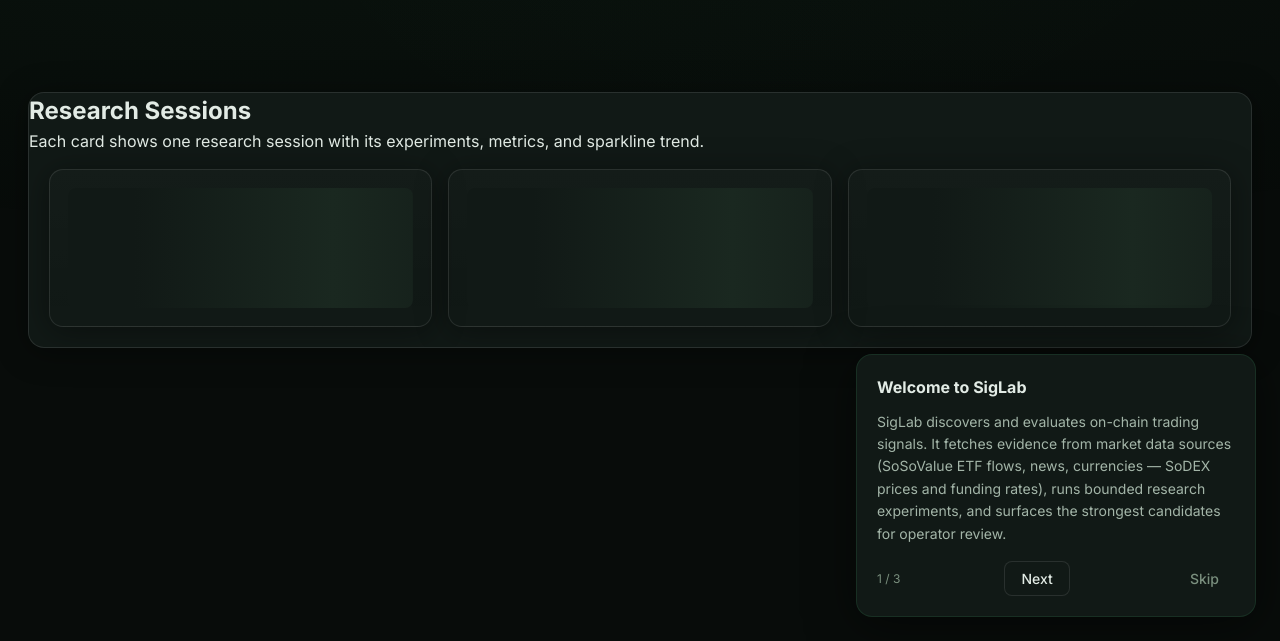
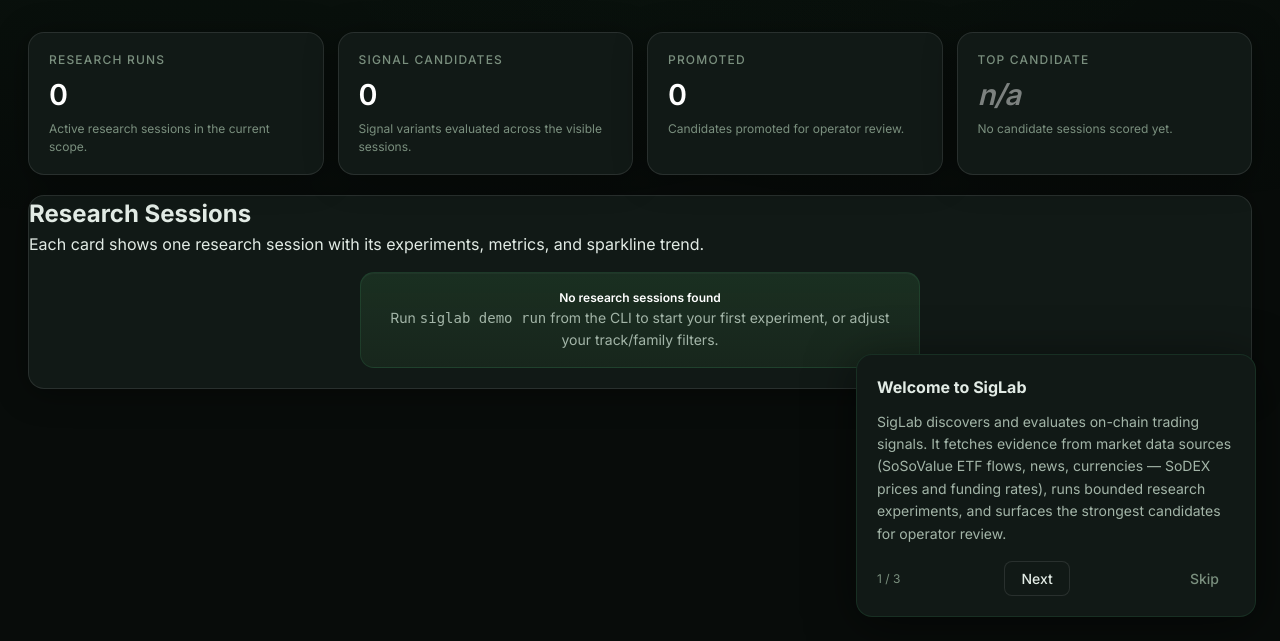
Before and after one commit to polytom868-pixel/siglab, a FastAPI app: page / in a window 1280 px wide. Shown: the part 159-800 px from the top of the page. Run offline with FastAPI, Linux system fonts and the light colour scheme; data that the repository does not hold is empty.

Commit message:
fix: dashboard render and operator evidence path
re-add render() call after refresh() data fetch (regression from filter pre-pop removal)
pass evidence_dir to operator pipeline so run_once loads evidence files
remove orphaned css properties causing parse error

```diff
--- a/siglab/cli/operator.py
+++ b/siglab/cli/operator.py
@@ -49,7 +49,7 @@ async def run_operator(args: argparse.Namespace) -> None:
     lake = ParquetLake(settings.root_dir / "data" / "cache")
     feeds = SoDEXFeeds(lake=lake)
     paper_client = SoDEXPaperPerpsClient(feeds=feeds, sessions_dir=sessions_dir)
-    pipeline = OperatorPipeline(dry_run=dry_run, paper_client=paper_client)
+    pipeline = OperatorPipeline(dry_run=dry_run, paper_client=paper_client, evidence_dir=settings.root_dir / "runs" / "evidence")
     spec: dict[str, Any] = {}
     if args.spec:
         spec_path = Path(str(args.spec))
--- a/siglab/dashboard/static/home.js
+++ b/siglab/dashboard/static/home.js
@@ -85,6 +85,7 @@ async function refresh() {
       if (fam) familyCounts[fam] = (familyCounts[fam] || 0) + 1;
     }
     populateFamilyFilter(data.summary?.families || [], family, escapeHtml, familyCounts);
+    render();
 
   } catch (error) {
     if (error.name !== "AbortError") {
--- a/siglab/dashboard/static/styles.css
+++ b/siglab/dashboard/static/styles.css
@@ -853,11 +853,6 @@ input[type="checkbox"] {
   background: var(--surface-hover);
   border-color: var(--border-accent);
 }
-  letter-spacing: 0.08em;
-  text-transform: uppercase;
-  margin-bottom: 8px;
-}
-
 .waiting-card-copy {
   color: var(--text-secondary);
   font-size: var(--type-secondary);
```
